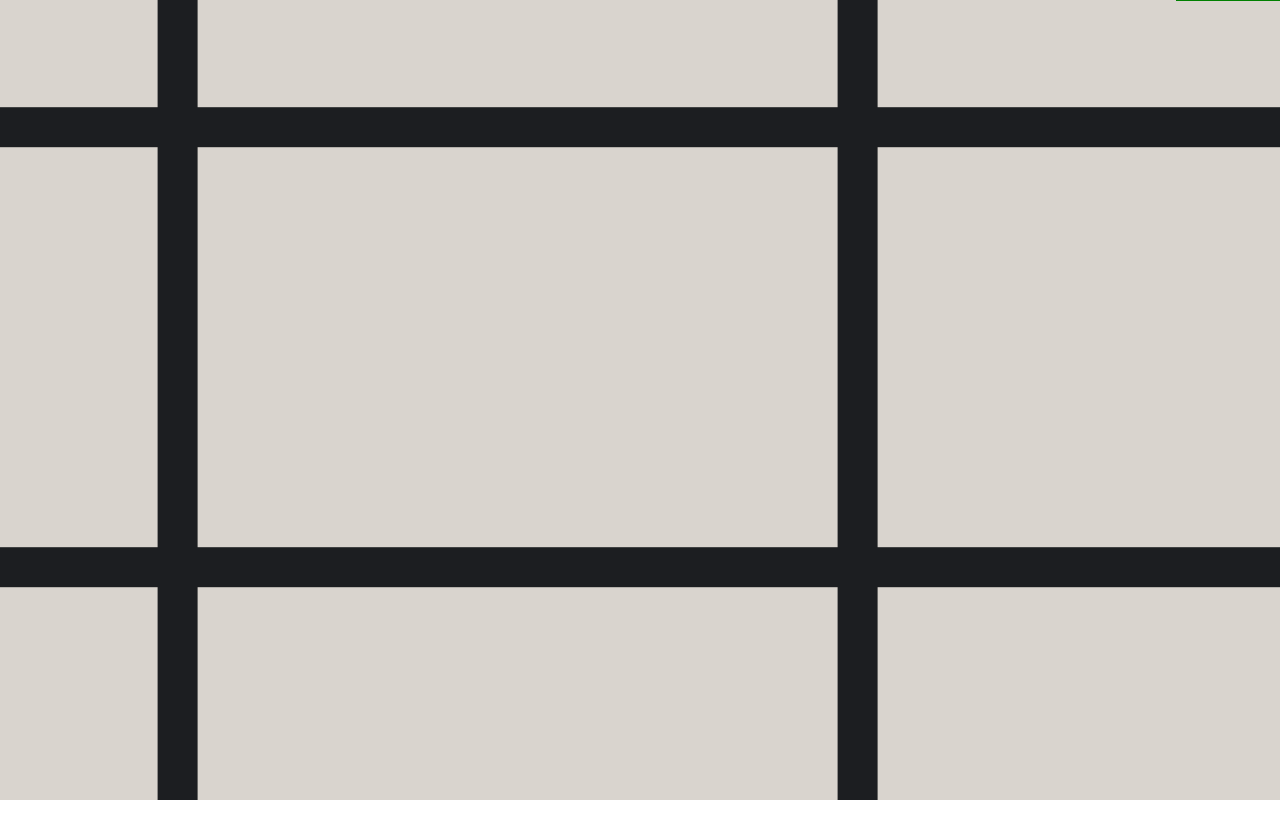
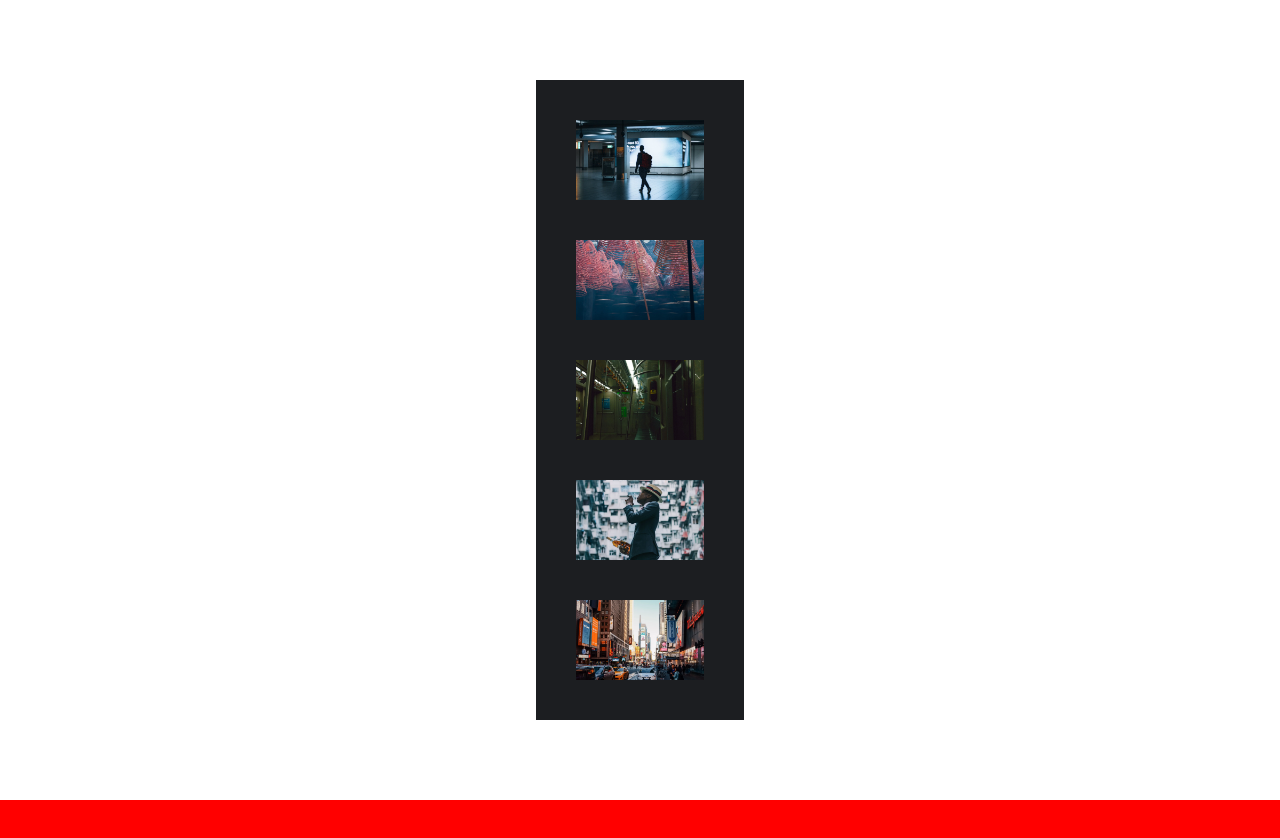
Before and after one commit to ymhaah/NPFF-Agency, a React (Vite) app: page / in a window 1280 px wide. Shown: the top 838 px of the page. Built offline with nearby package versions, Linux system fonts and the light colour scheme.

Commit message:
hero 10% + imageLoaded function

```diff
--- a/jsconfig.json
+++ b/jsconfig.json
@@ -7,6 +7,7 @@
         "paths": {
             "@ui/*": ["./src/components/uiComponents/*"],
             "@comp/*": ["./src/components/*"]
+            // "@img/*": ["./src/assets/images/img/*"]
         }
     },
     "include": ["src"],
--- a/package.json
+++ b/package.json
@@ -11,13 +11,11 @@
     "dependencies": {
         "blurhash": "^2.0.5",
         "gsap": "^3.11.5",
-    "locomotive-scroll": "^4.1.4",
         "react": "^18.2.0",
         "react-blurhash": "^0.3.0",
         "react-dom": "^18.2.0"
     },
     "devDependencies": {
-    "@types/locomotive-scroll": "^4.1.0",
         "@types/react": "^18.0.27",
         "@types/react-dom": "^18.0.10",
         "@vitejs/plugin-react": "^3.1.0",
--- a/src/App.jsx
+++ b/src/App.jsx
@@ -1,8 +1,6 @@
 import { useState, useEffect, useRef, useMemo } from "react";
 
 import Hero from "@comp/Hero.jsx";
-
-import LocomotiveScroll from "locomotive-scroll";
 
 console.log(`Made with 💙 by Youssef Hafnawy: https://twitter.com/hafanwi`);
 // console.warn("the min dimensions is 4");
@@ -25,17 +23,28 @@ todo: hero
 
 function App() {
     let appRef = useRef(null);
+    let [heroLoaded, setHeroLoaded] = useState(false);
+    let heroDelay = 1000;
 
-    // useEffect(() => {
-    //     const scroll = new LocomotiveScroll({
-    //         el: appRef.current,
-    //         smooth: true,
-    //     });
-    // }, []);
+    function heroLoad() {
+        setTimeout(() => {
+            setHeroLoaded(true);
+        }, heroDelay);
+    }
+    return (
+        <div ref={appRef} className="App">
+            <div
+                className="Loading"
+                style={{
+                    display: !heroLoaded ? "block" : "none",
+                }}
+                aria-label={
+                    !heroLoaded ? "website is loading" : "website loaded"
+                }
+                aria-hidden={heroLoaded}
+            ></div>
+            <Hero heroLoad={heroLoad} heroDelay={heroDelay} />
 
-    return (
-        <div ref={appRef} className="App" data-scroll-container>
-            <Hero />
             <div className="work"></div>
         </div>
     );
--- a/src/components/Hero.jsx
+++ b/src/components/Hero.jsx
@@ -5,78 +5,81 @@ import { ScrollTrigger } from "gsap/ScrollTrigger";
 import Image from "@ui/Image.jsx";
 import { heroImages } from "../assets/images/img/imageDate.jsx";
 
+/*
+// todo: heroImages
+// todo: allImageLoaded function
+todo: hero animation
+    todo: work when scroll
+
+*/
+
 gsap.registerPlugin(ScrollTrigger);
-function Hero() {
+function Hero({ heroLoad, heroDelay }) {
     let [images, setImages] = useState(heroImages);
+    let [imagesLoaded, setImagesLoaded] = useState([]);
     let hero = useRef(null);
-    let tl = useRef();
+
+    function allImageLoaded({ loaded, src }) {
+        setImagesLoaded((prevImagesLoaded) => {
+            return [...prevImagesLoaded, { loaded, src }];
+        });
+    }
     useLayoutEffect(() => {
         let ctx = gsap.context(() => {
-            let direction = 10;
-            let delay = 0.5;
+            let duration = 1;
+            let delay = 1 + heroDelay / 1000;
 
-            tl.current = gsap.timeline();
-            gsap.to(".Gallery", {
-                scrollTrigger: {
-                    trigger: ".container",
-                    // toggleActions: "play none reverse none",
-                    start: "1px top",
-                    // end: "bottom bottom",
-                    markers: true,
-                    // toggleClass: {
-                    //     targets: "body",
-                    //     className: "stop-scrolling",
-                    // },
-                },
-
-                direction: "10s",
-                scale: 0.5,
-                y: "-2%",
-                x: "-3%",
-                onStart: () => {
-                    console.log("start");
-                    document.body.classList.add("start");
-                },
-                onComplete: () => {
-                    console.log("end");
-                    document.body.classList.add("end");
-                },
-            });
+            if (
+                images.length === imagesLoaded.length &&
+                imagesLoaded.every((imageLoaded) => {
+                    return imageLoaded.loaded == true;
+                })
+            ) {
+                heroLoad();
+                // gsap.to(".Gallery", {
+                //     duration: duration,
+                //     delay: delay,
+                //     scale: 0.4,
+                //     y: "-2%",
+                //     x: "-3%",
+                //     onStart: () => {
+                //         document
+                //             .querySelector(".container")
+                //             .classList.add("fixed");
+                //         document.body.classList.add("stop-scrolling");
+                //     },
+                //     onComplete: () => {
+                //         document
+                //             .querySelector(".container")
+                //             .classList.remove("fixed");
+                //         document.body.classList.remove("stop-scrolling");
+                //     },
+                // });
+            }
         }, hero);
-
         return () => ctx.revert();
-    }, []);
+    }, [images.length === imagesLoaded.length]);
 
     return (
         <main className="hero" ref={hero}>
-            <div className="container stop-scrolling">
+            <div className="container">
                 <div className="Gallery">
-                    <div className="row">
-                        <div className="Gallery-image"></div>
-                        <div className=" Gallery-image"></div>
-                        <div className=" Gallery-image"></div>
-                    </div>
-                    <div className="row">
-                        <div className="Gallery-image"></div>
-                        <div className="main-image Gallery-image"></div>
-                        <div className=" Gallery-image"></div>
-                    </div>
-                    <div className="row">
-                        <div className="Gallery-image"></div>
-                        <div className="Gallery-image"></div>
-                        <div className="Gallery-image"></div>
-                    </div>
+                    {images.map((image) => {
+                        return (
+                            <div className="Gallery-image" key={image.key}>
+                                <Image
+                                    loaded={allImageLoaded}
+                                    src={image.src}
+                                    webp={image.webp}
+                                    alt={image.alt}
+                                    hash={image.hash}
+                                    id={image.id}
+                                />
+                            </div>
+                        );
+                    })}
                 </div>
             </div>
-
-            {/* // <Image
-            //     src={images[0].src}
-            //     webp={images[0].webp}
-            //     alt={images[0].alt}
-            //     hash={images[0].hash}
-            //     id={images[0].id}
-            //     key={images[0].key}
-            // /> */}
         </main>
     );
 }
--- a/src/components/uiComponents/Image.jsx
+++ b/src/components/uiComponents/Image.jsx
@@ -1,7 +1,7 @@
 import { useState, useRef } from "react";
 import { Blurhash } from "react-blurhash";
 
-function Image({ src, webp, hash, id, alt = "" }) {
+function Image({ src, webp, hash, id, loaded = () => {}, alt = "" }) {
     const [imgLoaded, setImgLoaded] = useState(false);
     let images = useRef(null);
 
@@ -12,6 +12,7 @@ function Image({ src, webp, hash, id, alt = "" }) {
                 style={{
                     display: !imgLoaded ? "inline" : "none",
                 }}
+                aria-hidden={imgLoaded}
             >
                 <Blurhash hash={hash} />
             </div>
@@ -22,6 +23,7 @@ function Image({ src, webp, hash, id, alt = "" }) {
                     src={src}
                     onLoad={() => {
                         setImgLoaded(true);
+                        loaded({ loaded: true, src: src });
                     }}
                     style={{
                         display: imgLoaded ? "block" : "none",
--- a/src/index.css
+++ b/src/index.css
@@ -259,6 +259,7 @@ html:focus-within {
 body {
   margin: 0;
   padding: 0;
+  position: relative;
   -webkit-font-smoothing: antialiased;
   -moz-osx-font-smoothing: grayscale;
 }
@@ -267,6 +268,7 @@ html,
 body {
   height: 100%;
   width: 100%;
+  overflow-x: hidden;
 }
 
 .Container {
@@ -390,6 +392,16 @@ svg {
   border: 0 !important;
 }
 
+.Loading {
+  width: 100vw;
+  height: 100vh;
+  position: fixed;
+  top: 0;
+  left: 0;
+  background-color: var(--main-dark-clr);
+  z-index: 1000;
+}
+
 .old-script,
 .no-script {
   width: 100vw;
@@ -415,99 +427,6 @@ svg {
 .accent-X-clr {
   --accent-clr: var(--accent-X-clr);
   --accent-shadow-clr: var(--clr-teal-blue-500);
-}
-
-/*! locomotive-scroll v4.1.3 | MIT License | https://github.com/locomotivemtl/locomotive-scroll */
-[data-scroll-container] {
-  perspective: 1px;
-}
-
-html.has-scroll-smooth {
-  overflow: hidden;
-  backface-visibility: hidden;
-  transform: translateZ(0);
-}
-
-html.has-scroll-dragging {
-  -webkit-user-select: none;
-  -moz-user-select: none;
-  user-select: none;
-}
-
-.has-scroll-smooth body {
-  overflow: hidden;
-}
-
-.has-scroll-smooth [data-scroll-container] {
-  min-height: 100vh;
-}
-
-[data-scroll-direction=horizontal] [data-scroll-container] {
-  height: 100vh;
-  display: inline-block;
-  white-space: nowrap;
-}
-
-[data-scroll-direction=horizontal] [data-scroll-section] {
-  height: 100%;
-  display: inline-block;
-  vertical-align: top;
-  white-space: nowrap;
-}
-
-.c-scrollbar {
-  width: 0.75rem;
-  height: 100%;
-  position: absolute;
-  right: 0;
-  top: 0;
-  transform-origin: center right;
-  transition: transform 0.3s, opacity 0.3s;
-  opacity: 0.5;
-}
-
-.c-scrollbar:hover {
-  transform: scaleX(1.4);
-}
-
-.c-scrollbar:hover,
-.has-scroll-scrolling .c-scrollbar,
-.has-scroll-dragging .c-scrollbar {
-  opacity: 1;
-}
-
-[data-scroll-direction=horizontal] .c-scrollbar {
-  width: 100%;
-  height: 0.625rem;
-  top: auto;
-  bottom: 0;
-  transform: scaleY(1);
-}
-
-[data-scroll-direction=horizontal] .c-scrollbar:hover {
-  transform: scaleY(1.3);
-}
-
-.c-scrollbar_thumb {
-  --thumb-clr: var(--main-dark-clr);
-  width: 0.5rem;
-  position: absolute;
-  top: 0;
-  right: 0;
-  margin: 0.25rem;
-  border-radius: var(--border-radius);
-  background-color: var(--thumb-clr);
-  opacity: 0.7;
-  cursor: grab;
-}
-
-.has-scroll-dragging .c-scrollbar_thumb {
-  cursor: grabbing;
-}
-
-[data-scroll-direction=horizontal] .c-scrollbar_thumb {
-  right: auto;
-  bottom: 0;
 }
 
 :root {
@@ -570,25 +489,41 @@ html.has-scroll-dragging {
 }
 
 main.hero {
-  position: relative;
+  width: 100vw;
+  height: 100vh;
 }
 main.hero .container {
-  width: 100vw;
-  height: 100vh;
+  width: 100%;
+  height: 100%;
   overflow: hidden;
 }
 main.hero .container .Gallery {
   background-color: var(--main-dark-clr);
 }
 main.hero .container .Gallery .Gallery-image {
-  width: 100vw;
-  height: 100vh;
+  width: 10vw;
+  height: 10vh;
   margin: 2.5rem;
   background-color: var(--main-light-clr);
+  overflow: hidden;
 }
+main.hero .container .Gallery .Gallery-image .image {
+  width: 100%;
+  height: 100%;
+}
+main.hero .container .Gallery .Gallery-image .image img {
+  width: 100%;
+  height: 100%;
+  background-position: center;
+}
+.fixed {
+  position: fixed !important;
+}
+
 .work {
   width: 100vw;
   height: 200vh;
+  background-color: red;
 }
 
 footer {
@@ -696,6 +631,17 @@ footer .mine p a {
   }
 }
 /*For tablets */
+@supports (overflow-x: clip) {
+  html,
+  body {
+    overflow-x: clip;
+  }
+}
+@supports (height: 100svh) {
+  main.hero {
+    height: 100svh;
+  }
+}
 /* For people who have motion sickness. */
 @media (prefers-reduced-motion: reduce) {
   *,
--- a/src/style/components/_hero.scss
+++ b/src/style/components/_hero.scss
@@ -8,10 +8,11 @@
 // todo: copy the hero with a spin of your own
 
 main.hero {
-    position: relative;
+    width: 100vw;
+    height: 100vh;
     .container {
-        width: 100vw;
-        height: 100vh;
+        width: 100%;
+        height: 100%;
         overflow: hidden;
         @include flex(r, c, c);
         .Gallery {
@@ -20,20 +21,39 @@ main.hero {
                 @include flex(r, c, c);
             }
             .Gallery-image {
-                width: 100vw;
-                height: 100vh;
+                width: 10vw;
+                height: 10vh;
                 margin: 2.5rem;
                 background-color: var(--main-light-clr);
+                overflow: hidden;
+                .image {
+                    width: 100%;
+                    height: 100%;
+
+                    .blur > div {
+                        canvas {
+                        }
+                    }
+
+                    img {
+                        width: 100%;
+                        height: 100%;
+                        background-position: center;
+                    }
+                }
             }
             .main-image {
-                // background-color: red;
             }
         }
     }
 }
 
+.fixed {
+    position: fixed !important;
+}
+
 .work {
     width: 100vw;
     height: 200vh;
-    // background-color: red;
+    background-color: red;
 }
--- a/src/style/components/_media-queries.scss
+++ b/src/style/components/_media-queries.scss
@@ -158,6 +158,13 @@
 // }
 // For xS phones
 
+@supports (overflow-x: clip) {
+    html,
+    body {
+        overflow-x: clip;
+    }
+}
+
 // @supports (scroll-snap-points-y: repeat(100vh)) {
 // 	html,
 // 	html:focus-within {
@@ -165,6 +172,9 @@
 // 	}
 // }
 @supports (height: 100svh) {
+    main.hero {
+        height: 100svh;
+    }
 }
 @supports (aspect-ratio: 1 / 1) {
 }
--- a/src/style/global/_index.scss
+++ b/src/style/global/_index.scss
@@ -1,4 +1,3 @@
-@forward "./locomotive.scss";
 @forward "./colors.scss";
 @forward "./typography.scss";
 @forward "./normalies.scss";
--- a/src/style/global/_locomotive.scss
+++ /dev/null
@@ -1,86 +0,0 @@
-/*! locomotive-scroll v4.1.3 | MIT License | https://github.com/locomotivemtl/locomotive-scroll */
-
-@use "./colors.scss" as *;
-@use "./normalies.scss" as *;
-@use "../util/index" as *;
-
-[data-scroll-container] {
-    perspective: 1px;
-}
-html.has-scroll-smooth {
-    overflow: hidden;
-    backface-visibility: hidden;
-    transform: translateZ(0);
-}
-html.has-scroll-dragging {
-    -webkit-user-select: none;
-    -moz-user-select: none;
-    -ms-user-select: none;
-    user-select: none;
-}
-.has-scroll-smooth body {
-    overflow: hidden;
-}
-.has-scroll-smooth [data-scroll-container] {
-    min-height: 100vh;
-}
-[data-scroll-direction="horizontal"] [data-scroll-container] {
-    height: 100vh;
-    display: inline-block;
-    white-space: nowrap;
-}
-[data-scroll-direction="horizontal"] [data-scroll-section] {
-    height: 100%;
-    display: inline-block;
-    vertical-align: top;
-    white-space: nowrap;
-}
-.c-scrollbar {
-    width: #{toRem(12px)};
-    height: 100%;
-    position: absolute;
-    right: 0;
-    top: 0;
-    transform-origin: center right;
-    transition: transform 0.3s, opacity 0.3s;
-    opacity: 0.5;
-}
-.c-scrollbar:hover {
-    transform: scaleX(1.4);
-}
-.c-scrollbar:hover,
-.has-scroll-scrolling .c-scrollbar,
-.has-scroll-dragging .c-scrollbar {
-    opacity: 1;
-}
-[data-scroll-direction="horizontal"] .c-scrollbar {
-    width: 100%;
-    height: #{toRem(10px)};
-    top: auto;
-    bottom: 0;
-    transform: scaleY(1);
-}
-[data-scroll-direction="horizontal"] .c-scrollbar:hover {
-    transform: scaleY(1.3);
-}
-.c-scrollbar_thumb {
-    --thumb-clr: var(--main-dark-clr);
-    width: #{toRem(8px)};
-    position: absolute;
-    top: 0;
-    right: 0;
-    margin: #{toRem(4px)};
-    border-radius: var(--border-radius);
-    background-color: var(--thumb-clr);
-    opacity: 0.7;
-    cursor: -webkit-grab;
-    cursor: grab;
-}
-.has-scroll-dragging .c-scrollbar_thumb {
-    cursor: -webkit-grabbing;
-    cursor: grabbing;
-}
-[data-scroll-direction="horizontal"] .c-scrollbar_thumb {
-    right: auto;
-    bottom: 0;
-}
--- a/src/style/global/_normalies.scss
+++ b/src/style/global/_normalies.scss
@@ -28,6 +28,7 @@ html:focus-within {
 body {
     margin: 0;
     padding: 0;
+    position: relative;
     -webkit-font-smoothing: antialiased;
     -moz-osx-font-smoothing: grayscale;
 }
@@ -35,6 +36,7 @@ html,
 body {
     height: 100%;
     width: 100%;
+    overflow-x: hidden;
     // background-color: var(--bg-clr);
 }
 .App {
@@ -102,6 +104,10 @@ select {
         canvas {
         }
     }
+    picture {
+        img {
+        }
+    }
 }
 img,
 picture,
@@ -111,7 +117,6 @@ svg {
     height: auto;
     object-fit: cover;
     object-position: center;
-    // display: block;
 }
 [type="button"] {
     user-select: none;
@@ -166,6 +171,16 @@ svg {
     white-space: nowrap !important;
     border: 0 !important;
 }
+.Loading {
+    width: 100vw;
+    height: 100vh;
+    position: fixed;
+    top: 0;
+    left: 0;
+    background-color: var(--main-dark-clr);
+    z-index: 1000;
+}
+
 .old-script,
 .no-script {
     width: 100vw;
```
Also changed, not shown: 2 other files (tests, documents, lock files or other folders). Lines whose indentation alone changed are shown as unchanged.
